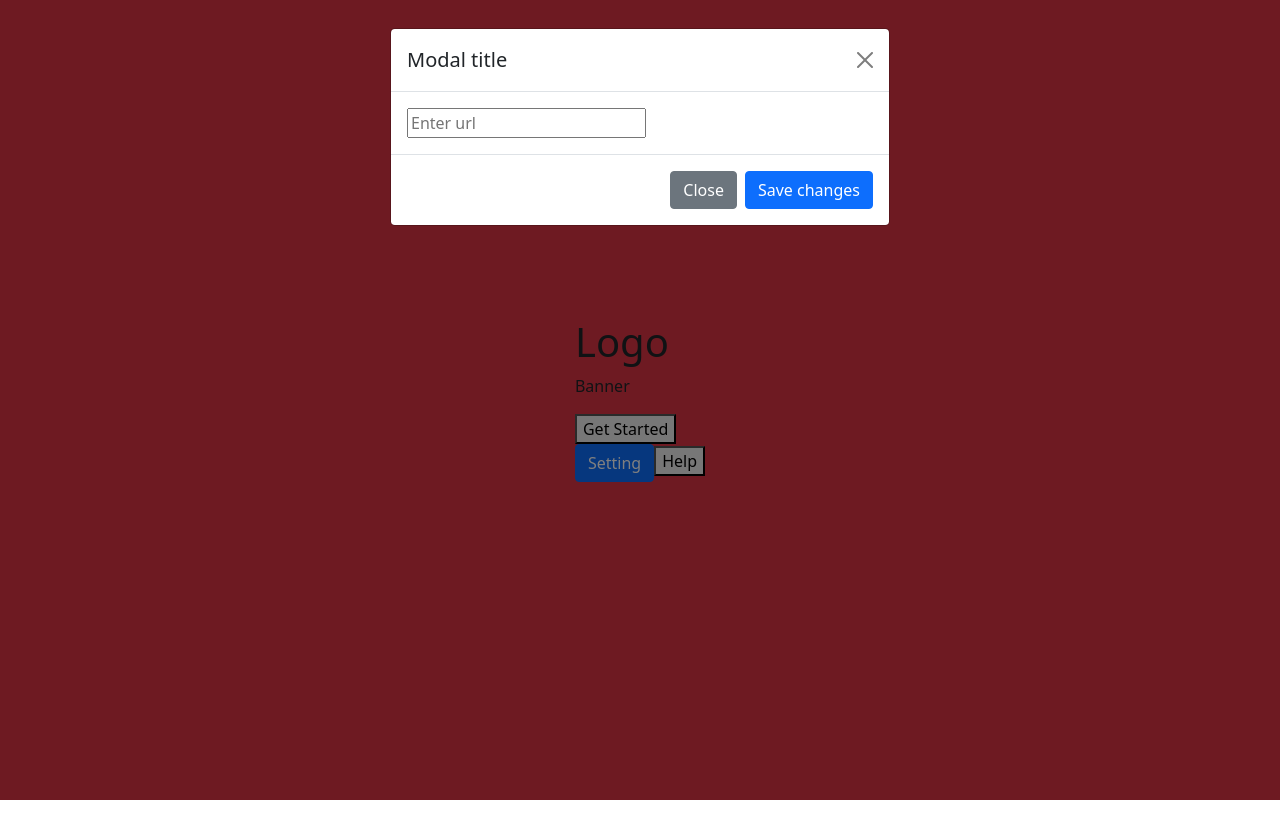
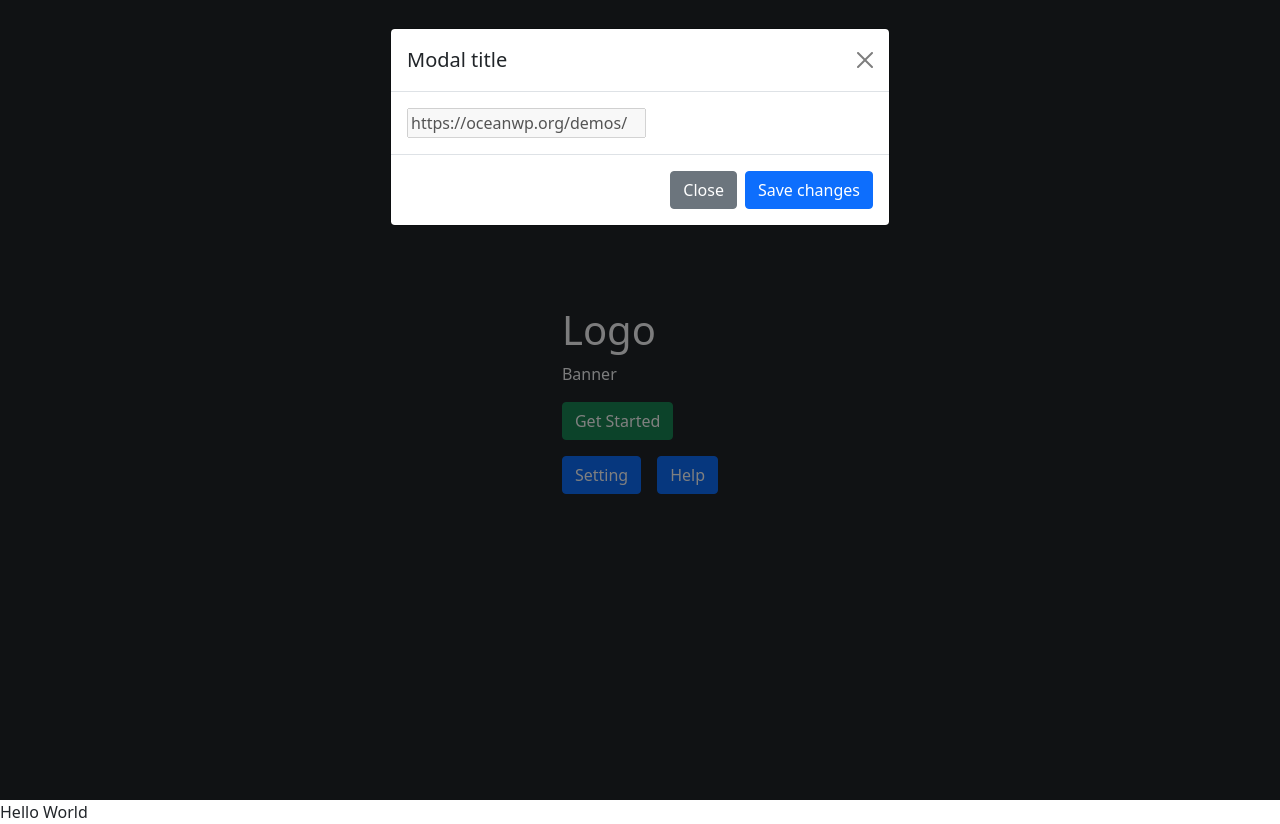
Before and after one commit to KillerRP/demo-pwa, a React (Create React App) app: page / in a window 1280 px wide. Both pictures are taken after a click on the button "Setting". Before the commit the page ends 800 px from the top, so only its background shows below. Built offline with nearby package versions, Linux system fonts and the light colour scheme.

Commit message:
- Static Link Added

```diff
--- a/src/App.jsx
+++ b/src/App.jsx
@@ -8,7 +8,7 @@ function App() {
     <>
       <Routes>
         <Route path="/" element={<Home />} />
-        <Route path="demo-iframe/:url" element={<IframeView />} />
+        <Route path="demo-iframe" element={<IframeView />} />
         {/* <Route path="/" element={<Home />} /> */}
       </Routes>
     </>
--- a/src/Pages/Home.jsx
+++ b/src/Pages/Home.jsx
@@ -1,10 +1,12 @@
 import React, { useState } from "react";
+import { useNavigate } from "react-router-dom";
 
 const Home = () => {
   const [isSettingModal, setIsSettingModal] = useState(false);
+  const navigate = useNavigate();
   return (
     <>
-      <div className="w-100 bg-danger h-100 d-flex justify-content-center align-items-center">
+      <div className="w-100 bg-dark text-light h-100 d-flex justify-content-center align-items-center">
         <div>
           <div>
             <h1>Logo</h1>
@@ -12,22 +14,28 @@ const Home = () => {
           <div>
             <p>Banner</p>
           </div>
-          <div>
-            <button>Get Started</button>
+          <div className="mb-3">
+            <button className="btn btn-success">Get Started</button>
           </div>
           <div>
             <button
               type="button"
-              className="btn btn-primary"
+              className="btn btn-primary me-3"
               data-bs-toggle="modal"
               data-bs-target="#exampleModal"
+              onClick={(e) => setIsSettingModal(true)}
             >
               Setting
             </button>
-            <button>Help</button>
+            <button className="btn btn-primary">Help</button>
           </div>
         </div>
       </div>
+      {isSettingModal ? (
+        <div className="position-relative" style={{ top: 0, zIndex: 9999 }}>
+          Hello World
+        </div>
+      ) : null}
       {/* // Setting Modal */}
       {/* {isSettingModal ? ( */}
       <div
@@ -55,6 +63,8 @@ const Home = () => {
                 type="text"
                 placeholder="Enter url"
                 id="custom-url"
+                defaultValue="https://oceanwp.org/demos/"
+                disabled
                 required
               />
             </div>
@@ -72,12 +82,13 @@ const Home = () => {
                   e.preventDefault();
                   let url = document.getElementById("custom-url").value;
                   if (url) {
-                    console.log(url);
+                    navigate(`demo-iframe`);
                   } else {
                     console.log("Required !!!!");
                   }
                 }}
                 className="btn btn-primary"
+                data-bs-dismiss="modal"
               >
                 Save changes
               </button>
--- a/src/Pages/IframeView.jsx
+++ b/src/Pages/IframeView.jsx
@@ -1,17 +1,18 @@
-import React, { useEffect } from "react";
+import React, { useEffect, useState } from "react";
 import { useParams } from "react-router-dom";
 
 const IframeView = () => {
   const params = useParams();
+  const [customUrl, setCustomUrl] = useState("https://oceanwp.org/demos/");
   useEffect(() => {
-    if (params) {
-      console.log(params.url);
+    if (params?.url) {
+      setCustomUrl(params.url);
     }
   }, []);
   return (
     <>
       <iframe
-        src="https://oceanwp.org/demos/"
+        src={customUrl}
         width="100%"
         height="100%"
         title="Example"
```
